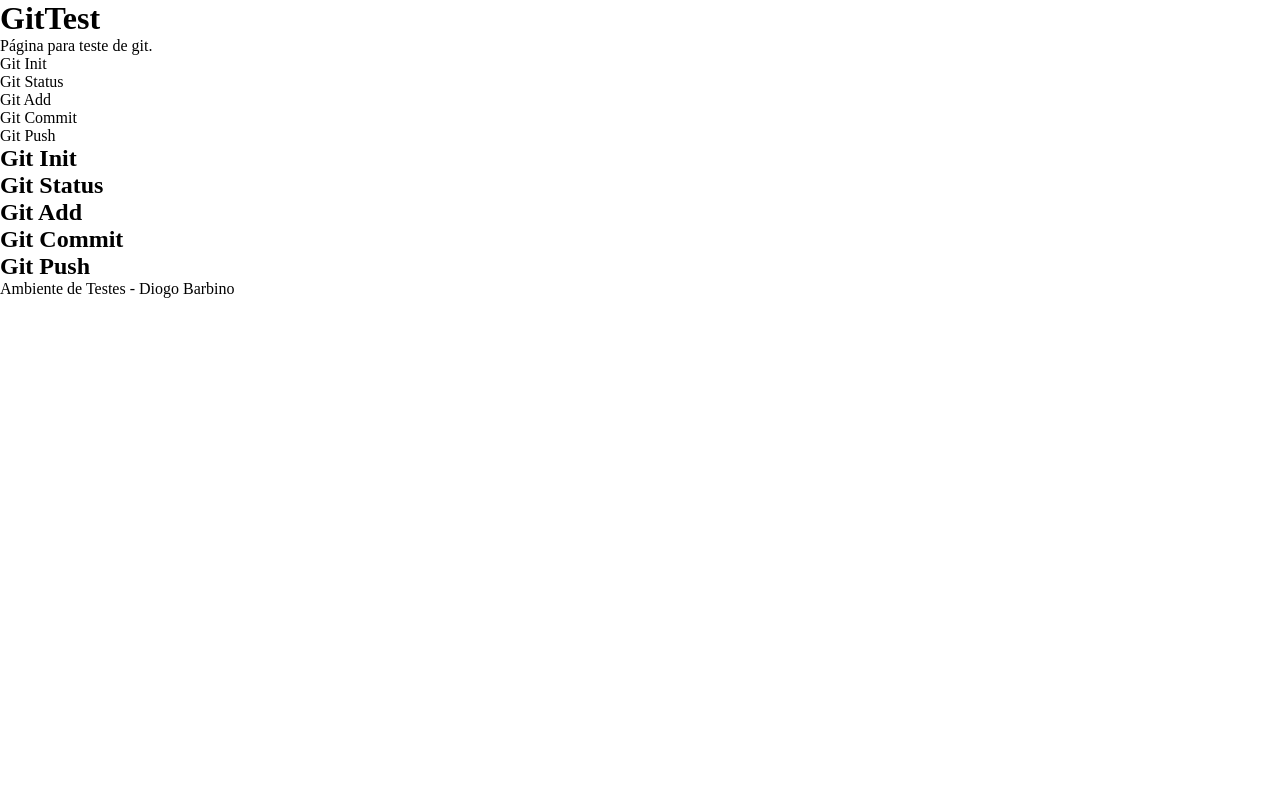
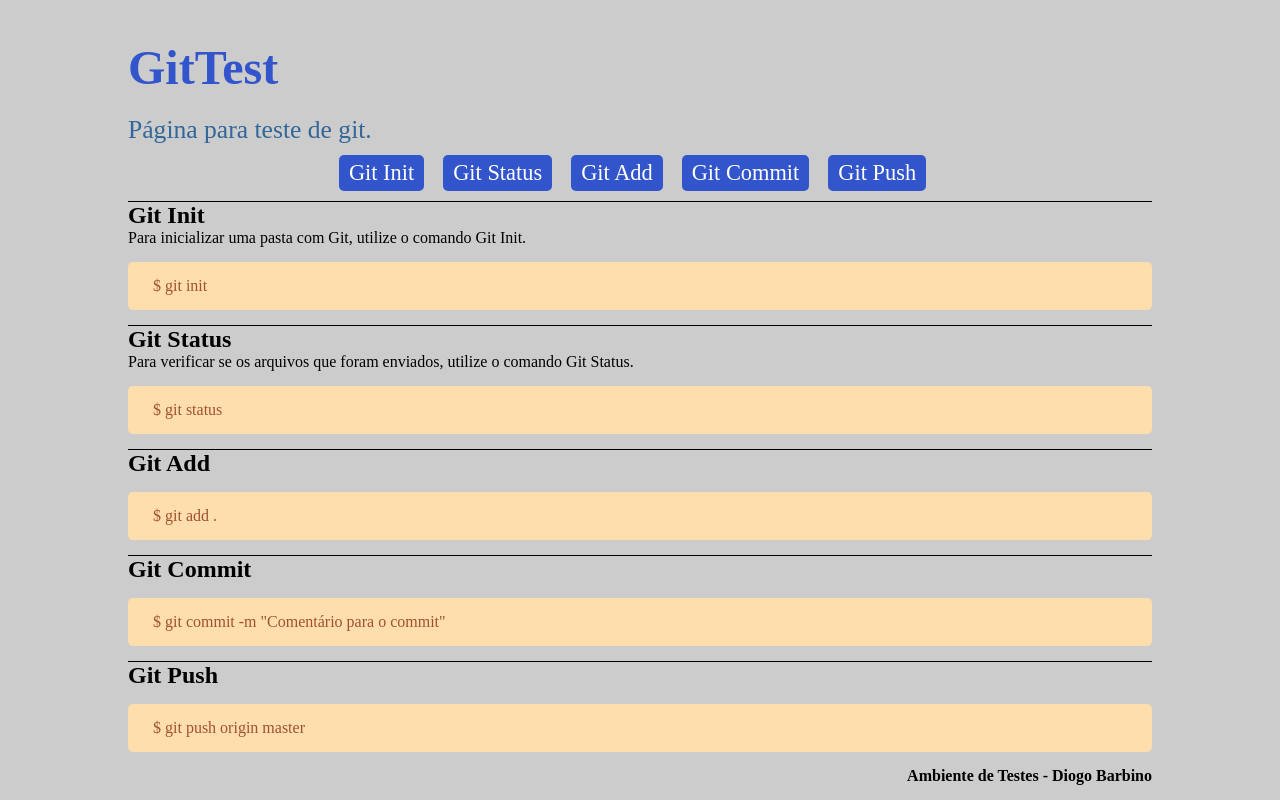
Before and after one commit to DiogoBarbino/test, a plain HTML site: page index.html in a window 1280 px wide. Drawn offline with Linux system fonts and the light colour scheme.

Commit message:
Atualização no estilo da página

```diff
--- a/cdn/css/style.css
+++ b/cdn/css/style.css
@@ -2,3 +2,59 @@
     margin:0;
     padding:0;
 }
+body{
+    background-color: #CCCCCC;
+}
+.container{
+    width: 100%;
+}
+.content{
+    width: 80%;
+    margin: 0 auto;
+}
+header .title{
+    margin-top: 40px;
+    margin-bottom: 20px;
+    font-size: 3em;
+    color: #3355CC;
+}
+header .tagline{
+    font-size: 1.6em;
+    color: #336699;
+}
+nav ul{
+    list-style: none;
+    text-align: center;
+    margin: 10px 0;
+}
+nav li{
+    display: inline-block;
+    background-color: #3355CC;
+    color: #FFFFFF;
+    padding: 5px 10px;
+    margin-right: 15px;
+    font-size: 1.4em;
+    border-radius: 5px;
+    -moz-border-radius: 5px;
+    -webkit-border-radius: 5px;
+}
+
+.code{
+    background-color: #FFDEAD;
+    color:#A0522D;
+    margin:15px 0;
+    padding: 15px 25px;
+    border-radius: 5px;
+    -moz-border-radius: 5px;
+    -webkit-border-radius: 5px;
+}
+
+section{
+    border-top: 1px solid #000000;
+}
+
+footer p {
+    width: 100%;
+    font-weight: bold;
+    text-align: right;
+}
--- a/index.html
+++ b/index.html
@@ -11,7 +11,7 @@
     <header class="container">
         <div class="content">
             <h1 class="title">GitTest</h1>
-            <p>Página para teste de git.</p>
+            <p class="tagline">Página para teste de git.</p>
             <nav>
                 <ul>
                         <li>Git Init</li>
@@ -27,18 +27,39 @@
         <div class="content">
             <section>
                 <h2 class="title">Git Init</h2>
+                <p>
+                    Para inicializar uma pasta com Git, utilize o comando Git Init.
+                </p>
+                <p class="code">
+                    $ git init
+                </p>
             </section>
             <section>
                 <h2 class="title">Git Status</h2>
+                <p>
+                    Para verificar se os arquivos que foram enviados, utilize o comando Git Status.
+                </p>
+                <p class="code">
+                    $ git status
+                </p>
             </section>
             <section>
                 <h2 class="title">Git Add</h2>
+                <p class="code">
+                    $ git add .
+                </p>
             </section>
             <section>
                 <h2 class="title">Git Commit</h2>
+                <p class="code">
+                    $ git commit -m "Comentário para o commit"
+                </p>
             </section>
             <section>
                 <h2 class="title">Git Push</h2>
+                <p class="code">
+                    $ git push origin master
+                </p>
             </section>
         </div>
     </main>
```
